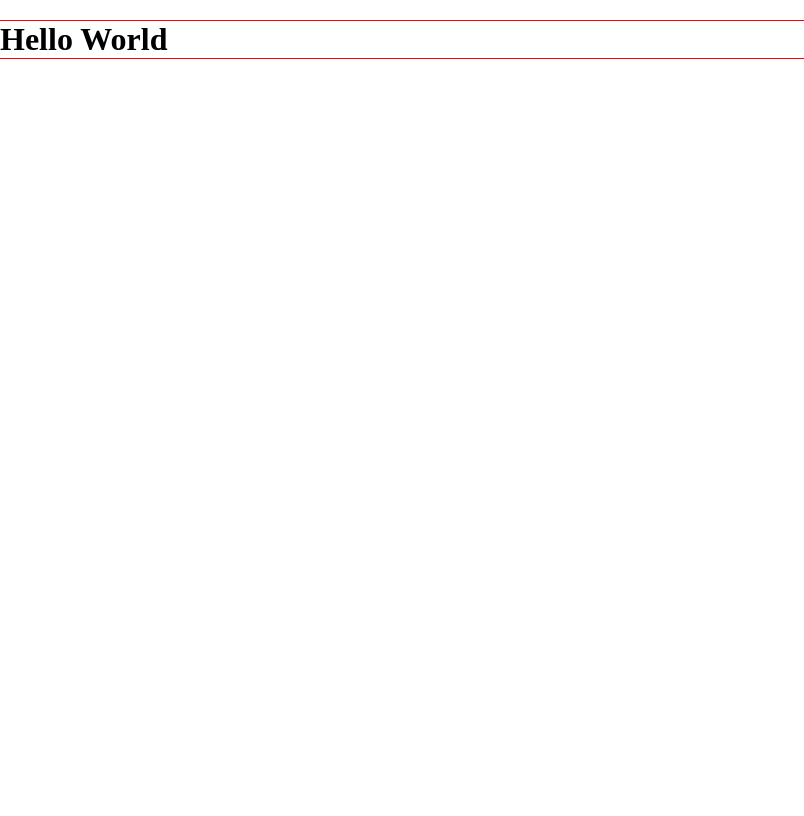
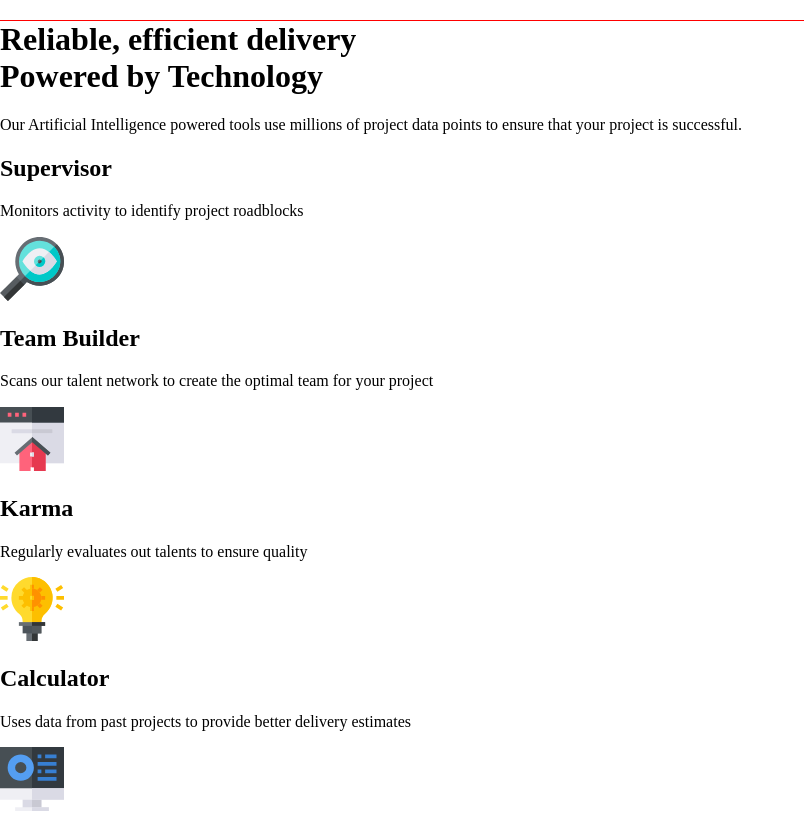
Before and after one commit to abuna1985/frontend-mentor-projects, a plain HTML site: page four-card-feature-section/index.html in a window 1280 px wide. Shown: the whole page, without its empty margins (0-804 px from the left). Drawn offline with Linux system fonts and the light colour scheme.

Commit message:
Added HTML for four card section

```diff
--- a/four-card-feature-section/index.html
+++ b/four-card-feature-section/index.html
@@ -1,15 +1,60 @@
 <!DOCTYPE html>
 <html lang="en">
-<head>
-  <meta charset="UTF-8">
-  <meta http-equiv="X-UA-Compatible" content="IE=edge">
-  <meta name="viewport" content="width=device-width, initial-scale=1.0">
-  <title>Four Card Feature Section</title>
-  <link rel="shortcut icon" href="assets/images/favicon-32x32.png" type="image/x-icon">
-  <link rel="stylesheet" href="assets/css/normalize.css">
-  <link rel="stylesheet" href="assets/css/style.css">
-</head>
-<body>
-  <h1>Hello World</h1>
-</body>
+  <head>
+    <meta charset="UTF-8" />
+    <meta http-equiv="X-UA-Compatible" content="IE=edge" />
+    <meta name="viewport" content="width=device-width, initial-scale=1.0" />
+    <title>Four Card Feature Section</title>
+    <link
+      rel="shortcut icon"
+      href="assets/images/favicon-32x32.png"
+      type="image/x-icon"
+    />
+    <link rel="stylesheet" href="assets/css/normalize.css" />
+    <link rel="stylesheet" href="assets/css/style.css" />
+  </head>
+  <body>
+    <div class="wrapper">
+      <div class="text-container">
+        <h1>
+          Reliable, efficient delivery <br />
+          <strong>Powered by Technology</strong>
+        </h1>
+        <p>
+          Our Artificial Intelligence powered tools use millions of project data
+          points to ensure that your project is successful.
+        </p>
+      </div>
+      <div class="card-container">
+        <div class="card card--supervisor">
+          <h2 class="card__title">Supervisor</h2>
+          <p class="card__text">Monitors activity to identify project roadblocks</p>
+          <div class="card__image-container">
+            <img src="assets/images/icon-supervisor.svg" alt="Magnifying glass" class="card__image">
+          </div>
+        </div>
+        <div class="card card--team-builder">
+          <h2 class="card__title">Team Builder</h2>
+          <p class="card__text">Scans our talent network to create the optimal team for your project</p>
+          <div class="card__image-container">
+            <img src="assets/images/icon-team-builder.svg" alt="Browser window with a house in front" class="card__image">
+          </div>
+        </div>
+        <div class="card">
+          <h2 class="card__title">Karma</h2>
+          <p class="card__text">Regularly evaluates out talents to ensure quality</p>
+          <div class="card__image-container">
+            <img src="assets/images/icon-karma.svg" alt="A lightbulb that is switched on" class="card__image">
+          </div>
+        </div>
+        <div class="card">
+          <h2 class="card__title">Calculator</h2>
+          <p class="card__text">Uses data from past projects to provide better delivery estimates</p>
+          <div class="card__image-container">
+            <img src="assets/images/icon-calculator.svg" alt="A computer monitor" class="card__image">
+          </div>
+        </div>
+      </div>
+    </div>
+  </body>
 </html>
```
